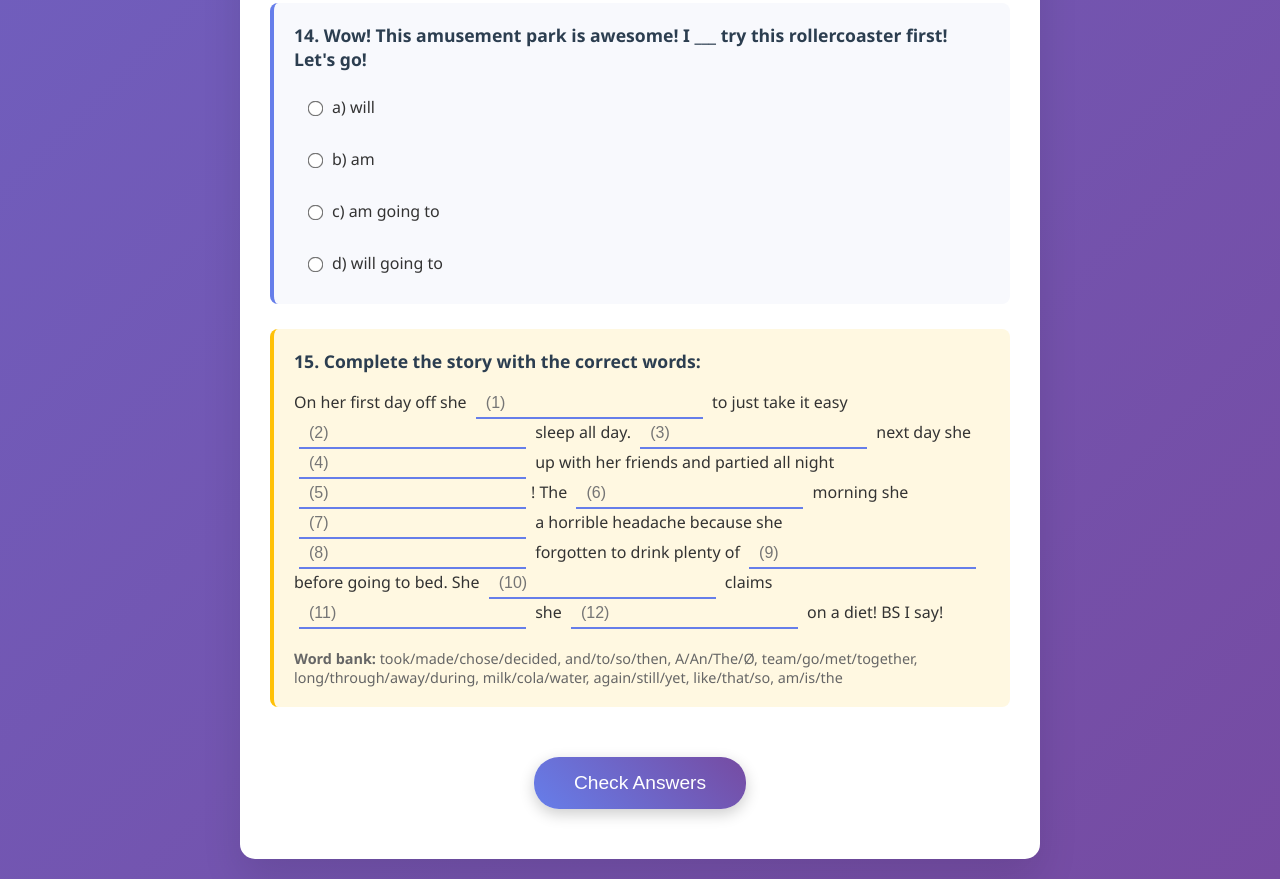
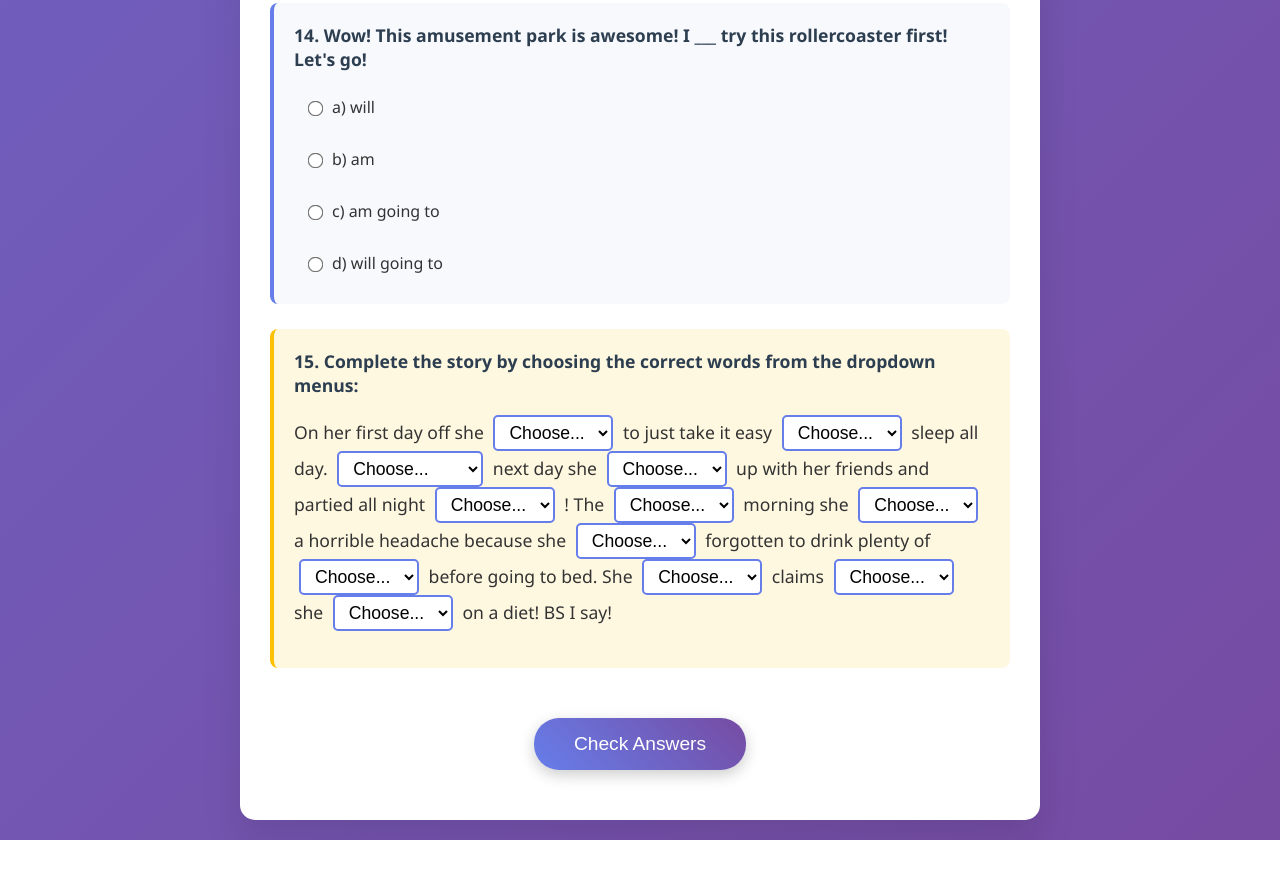
Before and after one commit to romastokriceri/English-Grammar-Test, a plain HTML site: page index.html in a window 1280 px wide. Shown: the part 3790-4669 px from the top of the page. After the commit the page ends 4630 px from the top, so only its background shows below. Drawn offline with Linux system fonts and the light colour scheme.

Commit message:
Update index.html

```diff
--- a/index.html
+++ b/index.html
@@ -102,20 +102,22 @@
             border-left: 4px solid #ffc107;
         }
 
-        .blank-input {
-            border: none;
-            border-bottom: 2px solid #667eea;
-            background: transparent;
+        .dropdown-select {
+            border: 2px solid #667eea;
+            background: white;
             padding: 5px 10px;
             margin: 0 5px;
             font-size: 1em;
+            border-radius: 5px;
             transition: border-color 0.3s ease;
-            min-width: 80px;
+            min-width: 120px;
+            cursor: pointer;
         }
 
-        .blank-input:focus {
+        .dropdown-select:focus {
             outline: none;
-            border-bottom-color: #ff6b6b;
+            border-color: #ff6b6b;
+            box-shadow: 0 0 5px rgba(255, 107, 107, 0.3);
         }
 
         .submit-section {
@@ -312,7 +314,7 @@
             </div>
 
             <div class="question">
-                <div class="question-text">9. I don't know if he'd been listening before I saw him.</div>
+                <div class="question-text">9. I don't know if <strong style="color: #ff6b6b; background: #fff3cd; padding: 2px 6px; border-radius: 4px;">he'd</strong> been listening before I saw him.</div>
                 <div class="options">
                     <div class="option">
                         <input type="radio" name="q9" value="a" id="q9a">
@@ -444,12 +446,99 @@
             </div>
 
             <div class="fill-blank">
-                <div class="question-text">15. Complete the story with the correct words:</div>
-                <p>On her first day off she <input type="text" class="blank-input" name="blank1" placeholder="(1)"> to just take it easy <input type="text" class="blank-input" name="blank2" placeholder="(2)"> sleep all day. <input type="text" class="blank-input" name="blank3" placeholder="(3)"> next day she <input type="text" class="blank-input" name="blank4" placeholder="(4)"> up with her friends and partied all night <input type="text" class="blank-input" name="blank5" placeholder="(5)">! The <input type="text" class="blank-input" name="blank6" placeholder="(6)"> morning she <input type="text" class="blank-input" name="blank7" placeholder="(7)"> a horrible headache because she <input type="text" class="blank-input" name="blank8" placeholder="(8)"> forgotten to drink plenty of <input type="text" class="blank-input" name="blank9" placeholder="(9)"> before going to bed. She <input type="text" class="blank-input" name="blank10" placeholder="(10)"> claims <input type="text" class="blank-input" name="blank11" placeholder="(11)"> she <input type="text" class="blank-input" name="blank12" placeholder="(12)"> on a diet! BS I say!</p>
-
-                <div style="margin-top: 20px; font-size: 0.9em; color: #666;">
-                    <strong>Word bank:</strong> took/made/chose/decided, and/to/so/then, A/An/The/Ø, team/go/met/together, long/through/away/during, milk/cola/water, again/still/yet, like/that/so, am/is/the
-                </div>
+                <div class="question-text">15. Complete the story by choosing the correct words from the dropdown menus:</div>
+                <p style="line-height: 2; font-size: 1.1em;">
+                    On her first day off she
+                    <select class="dropdown-select" name="blank1">
+                        <option value="">Choose...</option>
+                        <option value="decided">decided</option>
+                        <option value="took">took</option>
+                        <option value="made">made</option>
+                        <option value="chose">chose</option>
+                    </select>
+                    to just take it easy
+                    <select class="dropdown-select" name="blank2">
+                        <option value="">Choose...</option>
+                        <option value="and">and</option>
+                        <option value="to">to</option>
+                        <option value="so">so</option>
+                        <option value="then">then</option>
+                    </select>
+                    sleep all day.
+                    <select class="dropdown-select" name="blank3">
+                        <option value="">Choose...</option>
+                        <option value="A">A</option>
+                        <option value="An">An</option>
+                        <option value="The">The</option>
+                        <option value="Ø">Ø (no article)</option>
+                    </select>
+                    next day she
+                    <select class="dropdown-select" name="blank4">
+                        <option value="">Choose...</option>
+                        <option value="team">team</option>
+                        <option value="go">go</option>
+                        <option value="meet">met</option>
+                        <option value="together">together</option>
+                    </select>
+                    up with her friends and partied all night
+                    <select class="dropdown-select" name="blank5">
+                        <option value="">Choose...</option>
+                        <option value="long">long</option>
+                        <option value="through">through</option>
+                        <option value="away">away</option>
+                        <option value="during">during</option>
+                    </select>
+                    ! The
+                    <select class="dropdown-select" name="blank6">
+                        <option value="">Choose...</option>
+                        <option value="next">next</option>
+                        <option value="following">following</option>
+                        <option value="other">other</option>
+                    </select>
+                    morning she
+                    <select class="dropdown-select" name="blank7">
+                        <option value="">Choose...</option>
+                        <option value="had">had</option>
+                        <option value="got">got</option>
+                        <option value="felt">felt</option>
+                    </select>
+                    a horrible headache because she
+                    <select class="dropdown-select" name="blank8">
+                        <option value="">Choose...</option>
+                        <option value="had">had</option>
+                        <option value="has">has</option>
+                        <option value="have">have</option>
+                    </select>
+                    forgotten to drink plenty of
+                    <select class="dropdown-select" name="blank9">
+                        <option value="">Choose...</option>
+                        <option value="water">water</option>
+                        <option value="milk">milk</option>
+                        <option value="cola">cola</option>
+                    </select>
+                    before going to bed. She
+                    <select class="dropdown-select" name="blank10">
+                        <option value="">Choose...</option>
+                        <option value="still">still</option>
+                        <option value="again">again</option>
+                        <option value="yet">yet</option>
+                    </select>
+                    claims
+                    <select class="dropdown-select" name="blank11">
+                        <option value="">Choose...</option>
+                        <option value="that">that</option>
+                        <option value="like">like</option>
+                        <option value="so">so</option>
+                    </select>
+                    she
+                    <select class="dropdown-select" name="blank12">
+                        <option value="">Choose...</option>
+                        <option value="is">is</option>
+                        <option value="am">am</option>
+                        <option value="the">the</option>
+                    </select>
+                    on a diet! BS I say!
+                </p>
             </div>
 
             <div class="submit-section">
@@ -478,14 +567,27 @@
             q11: 'c', // should have waited (modal perfect)
             q12: 'd', // were (past simple, plural)
             q13: 'c', // is going to (prediction based on evidence)
-            q14: 'a'  // will (spontaneous decision)
+            q14: 'a',  // will (spontaneous decision)
+            // Fill-in-the-blank answers
+            blank1: 'decided',
+            blank2: 'and',
+            blank3: 'The',
+            blank4: 'meet',
+            blank5: 'long',
+            blank6: 'next',
+            blank7: 'had',
+            blank8: 'had',
+            blank9: 'water',
+            blank10: 'still',
+            blank11: 'that',
+            blank12: 'is'
         };
 
         function checkAnswers() {
             const form = document.getElementById('testForm');
             const formData = new FormData(form);
             let score = 0;
-            let totalQuestions = 14;
+            let totalQuestions = 26; // 14 multiple choice + 12 fill-in-the-blank
             let feedback = [];
 
             // Check multiple choice questions
@@ -498,6 +600,19 @@
                     feedback.push(`Question ${i}: ✅ Correct`);
                 } else {
                     feedback.push(`Question ${i}: ❌ Incorrect (Correct answer: ${correctAnswer})`);
+                }
+            }
+
+            // Check fill-in-the-blank questions
+            for (let i = 1; i <= 12; i++) {
+                const userAnswer = formData.get(`blank${i}`);
+                const correctAnswer = correctAnswers[`blank${i}`];
+
+                if (userAnswer === correctAnswer) {
+                    score++;
+                    feedback.push(`Blank ${i}: ✅ Correct`);
+                } else {
+                    feedback.push(`Blank ${i}: ❌ Incorrect (Correct answer: ${correctAnswer})`);
                 }
             }
 
```
